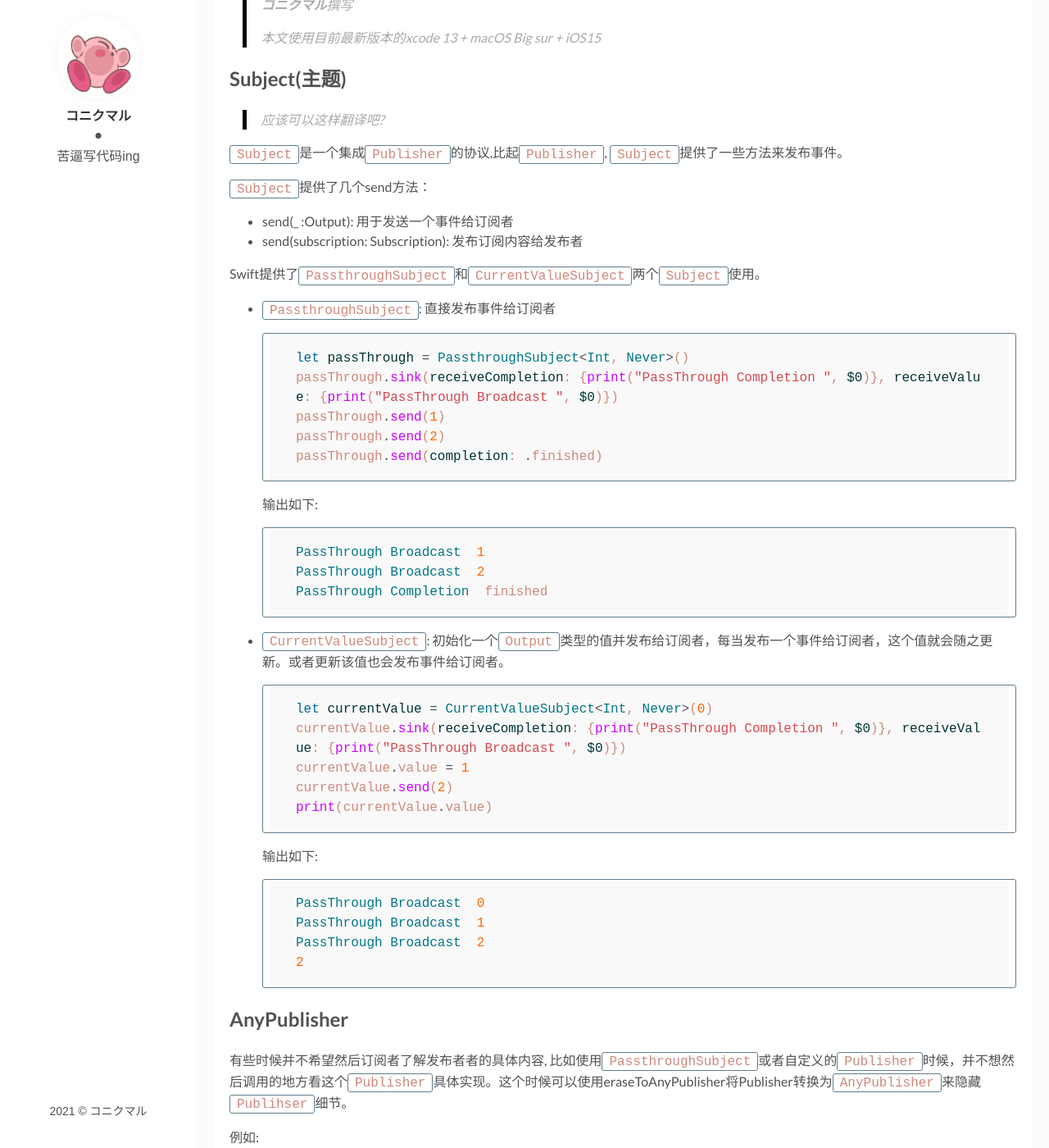
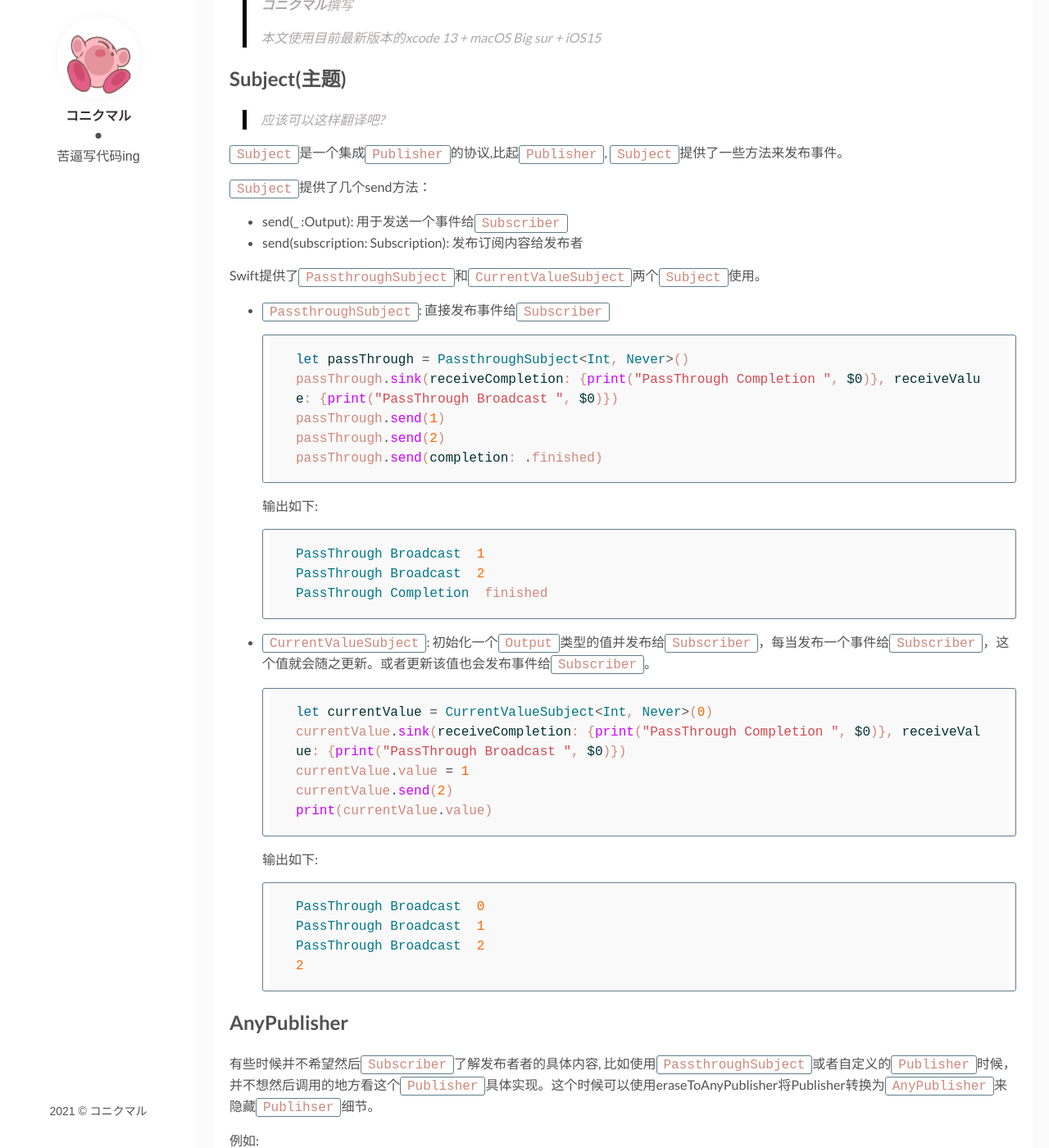
Before and after one commit to RiuHDuo/riuhduo.github.io, a Jekyll site: the page built from _posts/2021-10-25-SwiftUI-Combine-part-3.md, in a window 1280 px wide and 1400 px high, scrolled down 536 px. Shown: the whole window at 82% size. Built offline with Jekyll 4.4.1, drawn with Linux system fonts in a browser that asks for light colours; comment, search, counter and statistics services are not loaded; some of the changed text lies outside the part shown.

Commit message:
Update 2021-10-25-SwiftUI-Combine-part-3.md

````diff
--- a/_posts/2021-10-25-SwiftUI-Combine-part-3.md
+++ b/_posts/2021-10-25-SwiftUI-Combine-part-3.md
@@ -26,12 +26,12 @@ tags: [SwiftUI]
 
 `Subject`提供了几个send方法：
 
-- send(_ :Output): 用于发送一个事件给订阅者
+- send(_ :Output): 用于发送一个事件给`Subscriber`
 - send(subscription: Subscription): 发布订阅内容给发布者
 
 Swift提供了`PassthroughSubject`和`CurrentValueSubject`两个`Subject`使用。
 
-- `PassthroughSubject`: 直接发布事件给订阅者
+- `PassthroughSubject`: 直接发布事件给`Subscriber`
 
   ```swift
   let passThrough = PassthroughSubject<Int, Never>()
@@ -51,7 +51,7 @@ Swift提供了`PassthroughSubject`和`CurrentValueSubject`两个`Subject`使用
 
 
 
-- `CurrentValueSubject`: 初始化一个`Output`类型的值并发布给订阅者，每当发布一个事件给订阅者，这个值就会随之更新。或者更新该值也会发布事件给订阅者。
+- `CurrentValueSubject`: 初始化一个`Output`类型的值并发布给`Subscriber`，每当发布一个事件给`Subscriber`，这个值就会随之更新。或者更新该值也会发布事件给`Subscriber`。
 
   ```swift
   let currentValue = CurrentValueSubject<Int, Never>(0)
@@ -72,7 +72,7 @@ Swift提供了`PassthroughSubject`和`CurrentValueSubject`两个`Subject`使用
 
 ## AnyPublisher
 
-有些时候并不希望然后订阅者了解发布者者的具体内容, 比如使用`PassthroughSubject`或者自定义的`Publisher`时候，并不想然后调用的地方看这个`Publisher`具体实现。这个时候可以使用eraseToAnyPublisher将Publisher转换为`AnyPublisher`来隐藏`Publihser`细节。
+有些时候并不希望然后`Subscriber`了解发布者者的具体内容, 比如使用`PassthroughSubject`或者自定义的`Publisher`时候，并不想然后调用的地方看这个`Publisher`具体实现。这个时候可以使用eraseToAnyPublisher将Publisher转换为`AnyPublisher`来隐藏`Publihser`细节。
 
 例如:
 
@@ -85,7 +85,7 @@ let publisher = passThrough.eraseToAnyPublisher()
 
 ## Cancellable
 
-`Cancellable` 是一个协议而订阅内容(Subscription)继承了这个协议，在`Part II-Subscriber`文字里，当订阅成功后会调用订阅者的`func receive(subscription: Subscription)`，这个subscription继承了`Cancellable`协议，调用`subscription.cancel()`就能订阅。
+`Cancellable` 是一个协议而订阅内容(Subscription)继承了这个协议，在`Part II-Subscriber`文字里，当订阅成功后会调用`Subscriber`的`func receive(subscription: Subscription)`，这个subscription继承了`Cancellable`协议，调用`subscription.cancel()`就能订阅。
 
 例如：
 
@@ -130,7 +130,7 @@ Received Value 1
 Received Value 2
 ```
 
-当cancel后订阅者就无法收到数据了。
+当cancel后`Subscriber`就无法收到数据了。
 
 ### AnyCancellable
 
````
